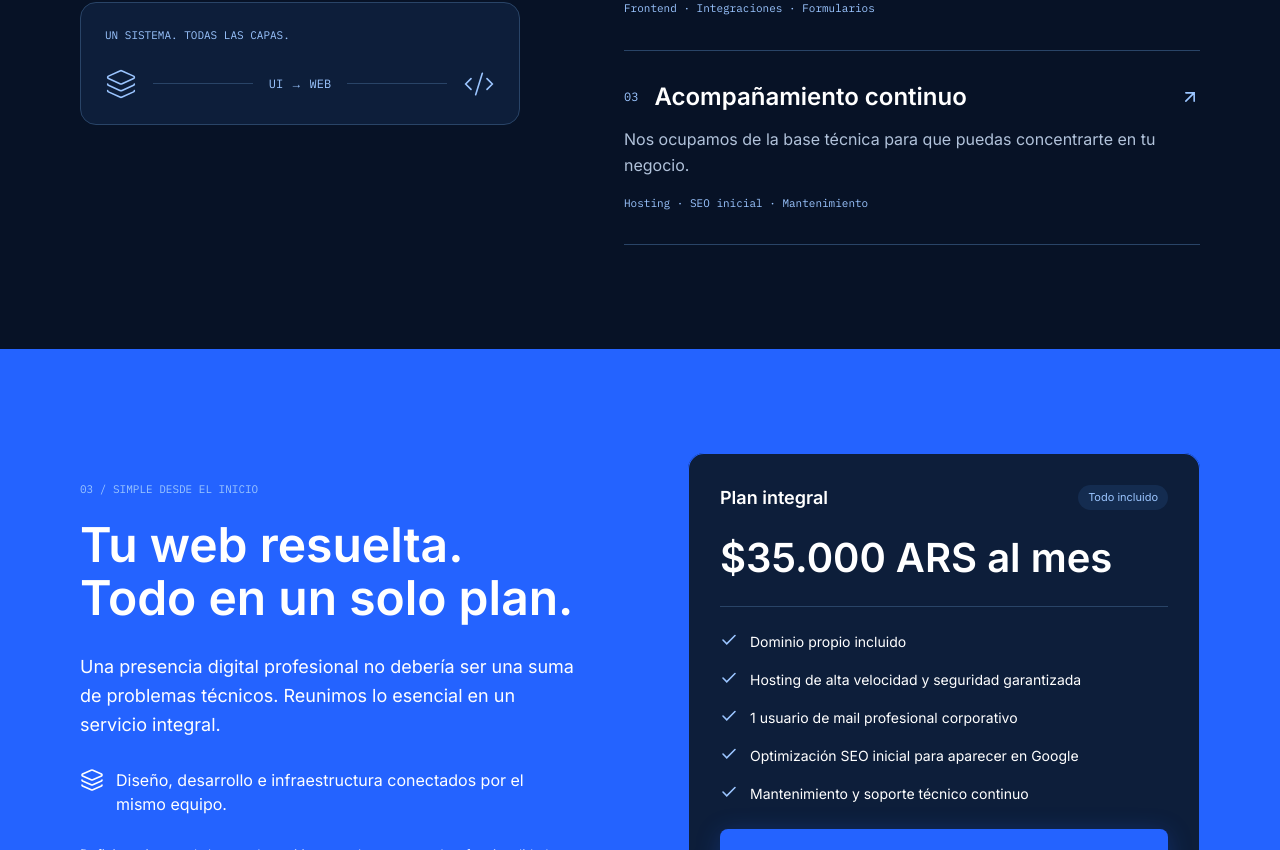
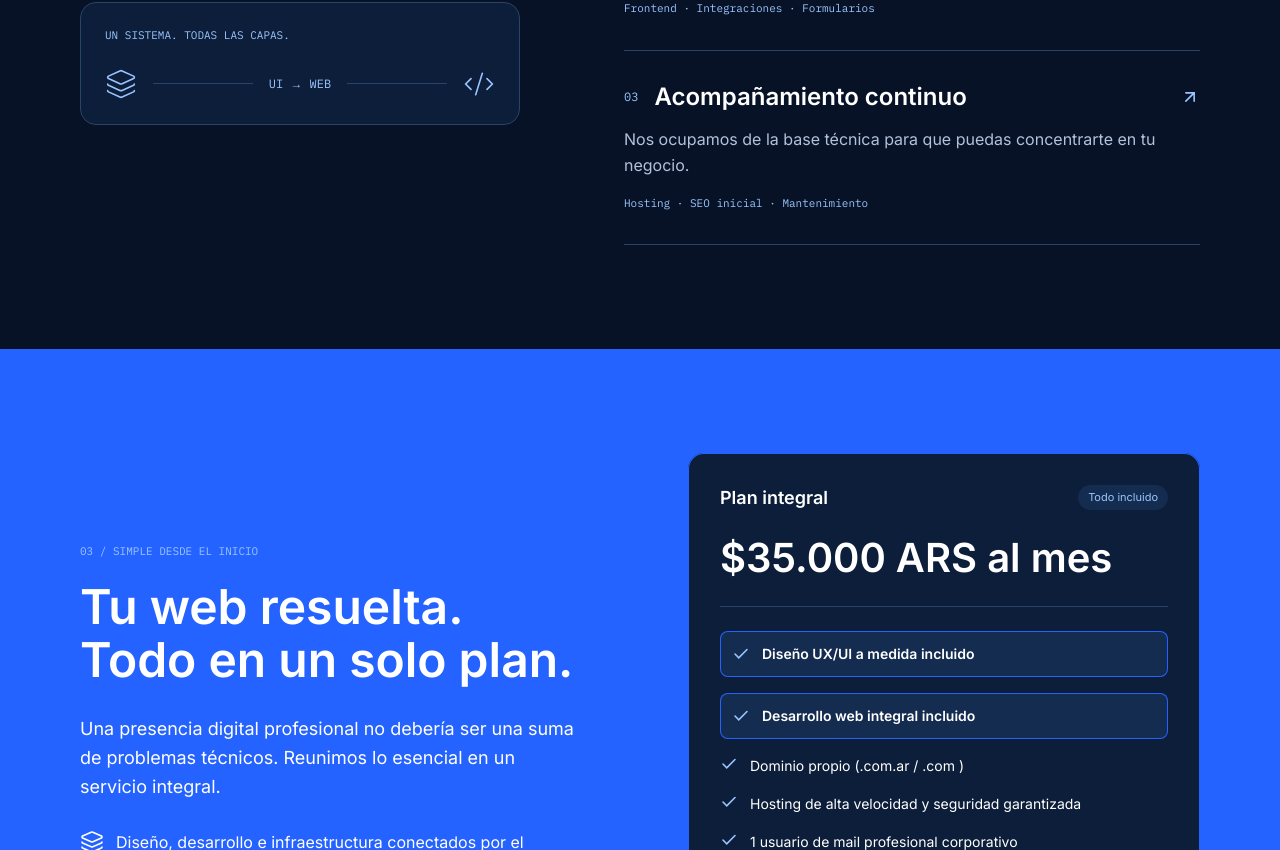
Before and after one commit to balrokstudio/balrok-studio, a Next.js app: page / in a window 1280 px wide. Shown: the part 1950-2800 px from the top of the page. Built offline with nearby package versions, Linux system fonts and the light colour scheme.

Commit message:
Fixed plan

```diff
--- a/app/components/PlanSection.tsx
+++ b/app/components/PlanSection.tsx
@@ -5,34 +5,45 @@ import { useReveal } from "./useReveal";
 
 /**
  * "Plan integral" — built 1:1 from the Figma file 8MLojKHAFEE3rGYwgROC4h:
- *   · Desktop azul frame → node 4:14271, 1440 × 711
+ *   · Desktop azul frame → node 4:14271, 1440 × 835
  *       fondo #2463ff · padding 104 / 80 · dos columnas con gap 112:
  *       intro fija de 496 (gap 28) + tarjeta que ocupa los 672 restantes ·
  *       tarjeta bg #0d1e3a, 1px #2463ff, radius 16, padding 32, gap 24 ·
  *       precio 40px · botón 52px con glow #2463ff a0.25
- *   · Mobile azul frame → node 4:14625, 390 × 1149
+ *   · Mobile azul frame → node 4:14625, 390 × 1264
  *       padding 64 / 24 · apilado, gap 40 · precio 28px · padding 24
  *
  * La tarjeta se pinta con `inset-ring` y no con `border` por el mismo motivo
  * que en Beneficios: el stroke de Figma va por dentro, y un borde CSS de 1px
- * agrega 2px a una tarjeta de altura automática (711 → 713 en el frame).
+ * agrega 2px a una tarjeta de altura automática.
  * Precio y cierre mono cambian de copia por breakpoint, así que viven en dos
  * spans y no en el mismo texto reflowado.
  *
+ * La lista «Incluye» (gap 16) abre con dos prestaciones destacadas —fondo
+ * #142c50 y borde #2463ff, semibold— y sigue con cinco normales. Igual que la
+ * tarjeta, las destacadas llevan `inset-ring` y no `border`: un borde CSS las
+ * crecería 2px a cada una (y la tarjeta es altura automática). Su padding
+ * vertical difiere por breakpoint (12px en DT, 10px en MB): `px-3 py-[10px]
+ * lg:p-3`.
+ *
  * Dos line-heights están clavados en px porque Figma no los resuelve como el
  * navegador y la tarjeta es altura automática, así que cada décima se acumula:
- * midiendo la tarjeta exportada a 1:1 (672×503 · 342×561) cada «Prestación»
- * ocupa 22px —no los 22.4 de `1.6 × 14`— y la etiqueta «Todo incluido» 25px
- * —no los 26 que da `normal`, que Chrome redondea a 11+3—. Con los valores del
- * diseño la sección mide 711.2 (DT) y 1146.6 (MB) contra 711 y 1149.
+ * cada «Prestación» ocupa 22px —no los 22.4 de `1.6 × 14`— y la etiqueta
+ * «Todo incluido» 25px —no los 26 que da `normal`. Con los valores del diseño
+ * la sección mide 835.2 (DT) y 1262.5 (MB) desde que el plan pasó a 7 ítems.
  */
 
-const INCLUDED = [
-  "Dominio propio incluido",
-  "Hosting de alta velocidad y seguridad garantizada",
-  "1 usuario de mail profesional corporativo",
-  "Optimización SEO inicial para aparecer en Google",
-  "Mantenimiento y soporte técnico continuo",
+/* El plan ahora lista las dos primeras prestaciones como destacadas (disco
+   con fondo #142c50 y borde #2463ff) y el resto normales. El diseño manda el
+   texto exacto, incluyendo el paréntesis de "Dominio propio (.com.ar / .com)". */
+const FEATURES = [
+  { highlighted: true, label: "Diseño UX/UI a medida incluido" },
+  { highlighted: true, label: "Desarrollo web integral incluido" },
+  { highlighted: false, label: "Dominio propio (.com.ar / .com )" },
+  { highlighted: false, label: "Hosting de alta velocidad y seguridad garantizada" },
+  { highlighted: false, label: "1 usuario de mail profesional corporativo" },
+  { highlighted: false, label: "Optimización SEO inicial para aparecer en Google" },
+  { highlighted: false, label: "Mantenimiento y soporte técnico continuo" },
 ];
 
 /* Vectors traced from the Figma nodes (stroke width 1.6). */
@@ -176,11 +187,20 @@ export default function PlanSection() {
             <div className="h-px w-full bg-line" />
 
             <div className="flex w-full flex-col gap-4">
-              {INCLUDED.map((item) => (
-                <div key={item} className="flex w-full items-start gap-3">
+              {FEATURES.map(({ highlighted, label }) => (
+                <div
+                  key={label}
+                  className={
+                    highlighted
+                      ? "flex w-full items-center gap-3 rounded-lg bg-[#142c50] px-3 py-[10px] inset-ring inset-ring-brand lg:p-3"
+                      : "flex w-full items-start gap-3"
+                  }
+                >
                   <IconCheck />
-                  <p className="min-w-px flex-1 font-body text-[14px] leading-[22px] text-white">
-                    {item}
+                  <p
+                    className={`min-w-px flex-1 font-body text-[14px] leading-[22px] text-white${highlighted ? " font-semibold" : ""}`}
+                  >
+                    {label}
                   </p>
                 </div>
               ))}
```
